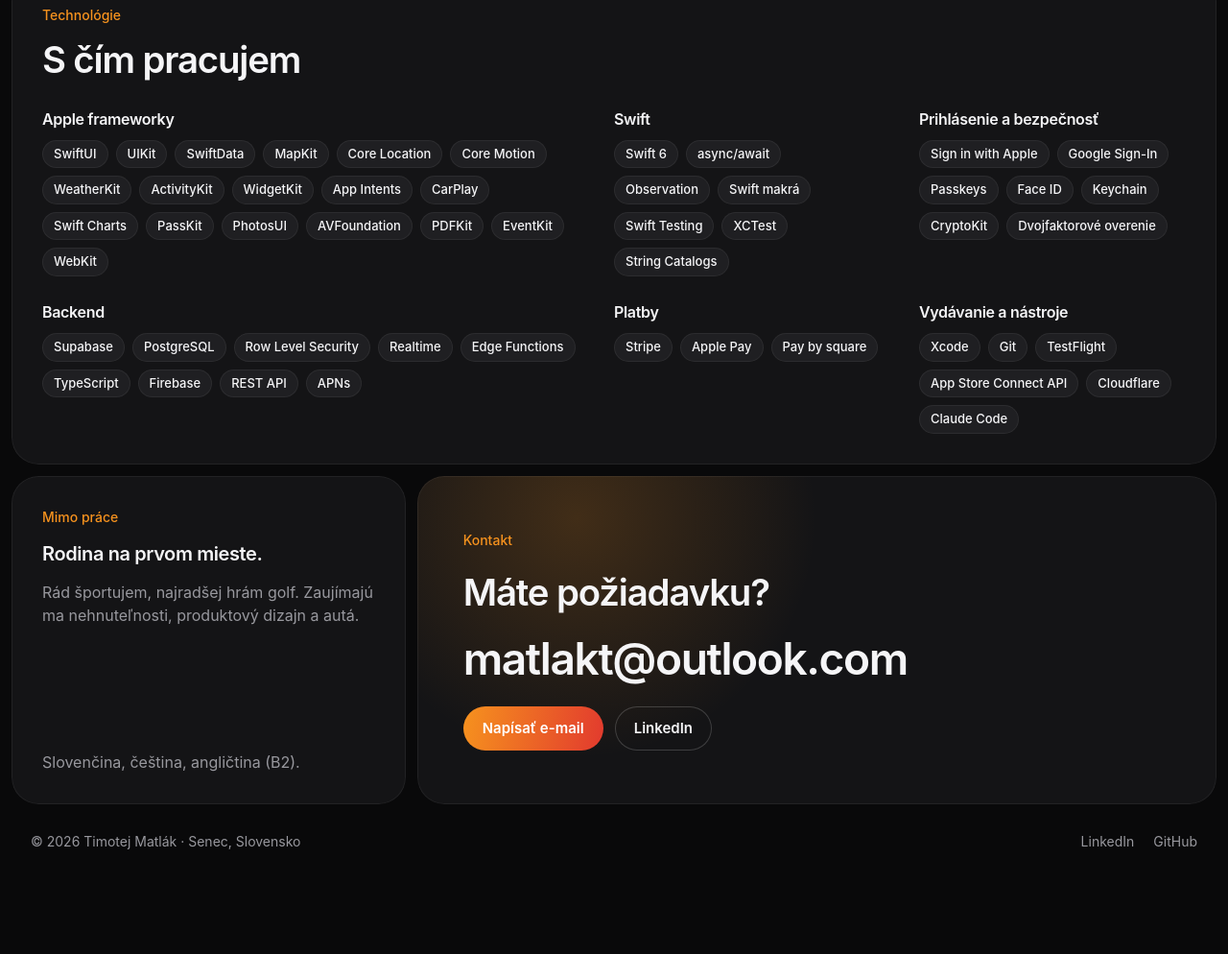
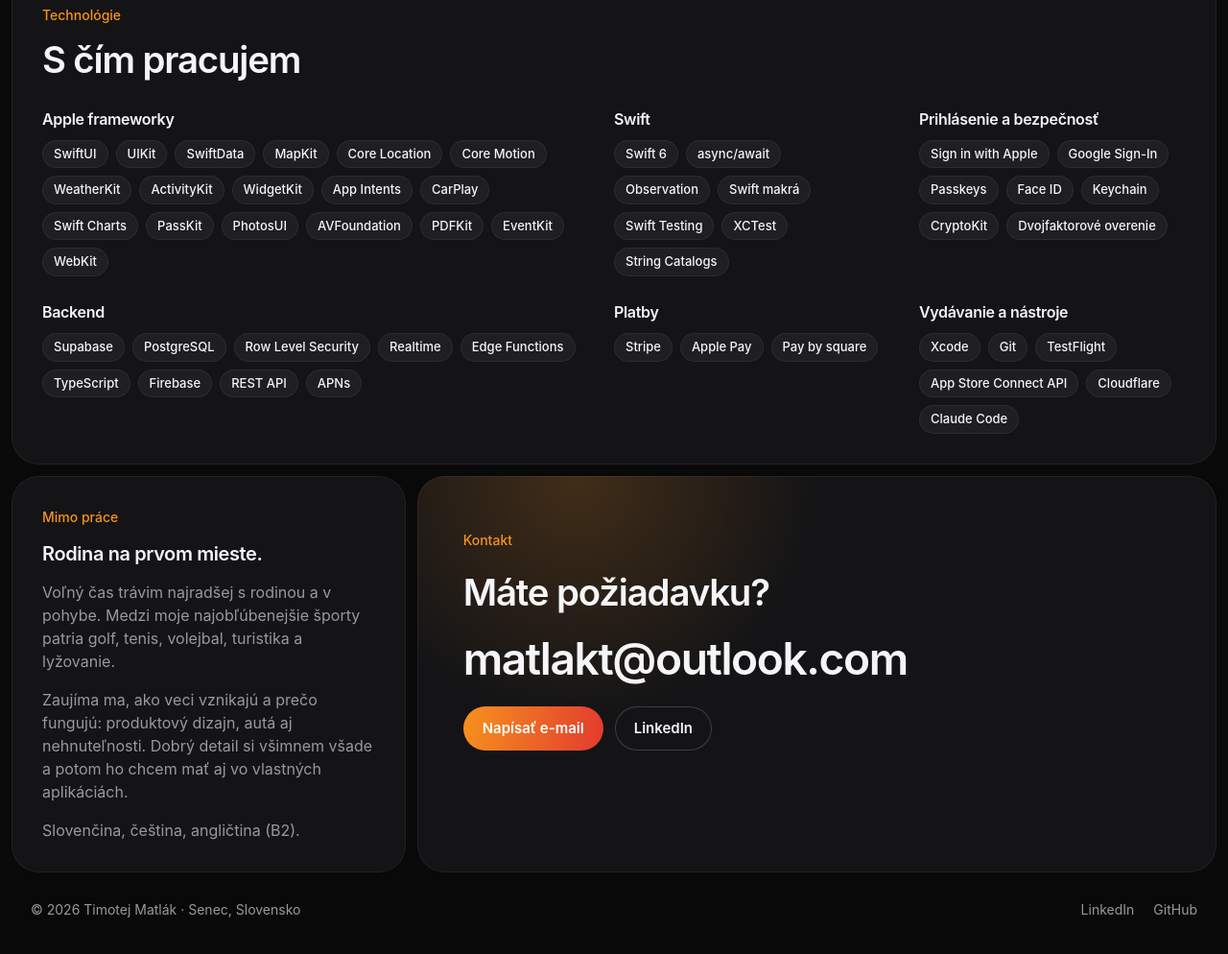
Before and after one commit to Tim-engineer/tim-engineer.github.io, a plain HTML site: page index.html in a window 1280 px wide. Shown: the part 1924-2918 px from the top of the page at 96% size. Before the commit the page ends 2847 px from the top, so only its background shows below. Drawn offline with Linux system fonts and the light colour scheme.

Commit message:
Longer text outside of work
Co-Authored-By: Claude Fable 5.2 <noreply@anthropic.com>

```diff
--- a/index.html
+++ b/index.html
@@ -137,7 +137,8 @@
   <section class="tile c4 reveal">
     <span class="label">Mimo práce</span>
     <h3>Rodina na prvom mieste.</h3>
-    <p>Rád športujem, najradšej hrám golf. Zaujímajú ma nehnuteľnosti, produktový dizajn a autá.</p>
+    <p>Voľný čas trávim najradšej s rodinou a v pohybe. Medzi moje najobľúbenejšie športy patria golf, tenis, volejbal, turistika a lyžovanie.</p>
+    <p>Zaujíma ma, ako veci vznikajú a prečo fungujú: produktový dizajn, autá aj nehnuteľnosti. Dobrý detail si všimnem všade a potom ho chcem mať aj vo vlastných aplikáciách.</p>
     <p class="push">Slovenčina, čeština, angličtina (B2).</p>
   </section>
 
```
